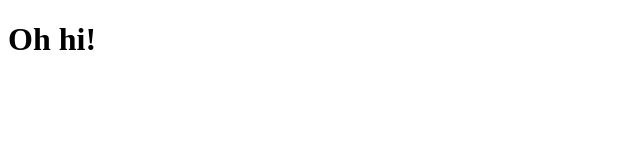
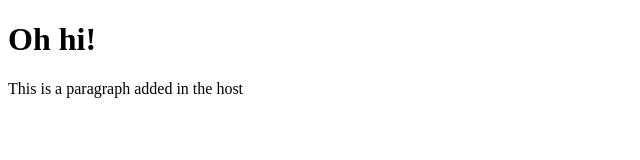
Before and after one commit to ewoutexelmans/DevOpsEducation, a plain HTML site: page labo1/index.html in a window 1280 px wide. Shown: the whole page, without its empty margins (0-640 px from the left). Drawn offline with Linux system fonts and the light colour scheme.

Commit message:
added a paragraph locally

```diff
--- a/labo1/index.html
+++ b/labo1/index.html
@@ -5,5 +5,6 @@
     </head>
     <body>
         <h1>Oh hi!</h1>
+        <p>This is a paragraph added in the host</p>
     </body>
 </html>
```
